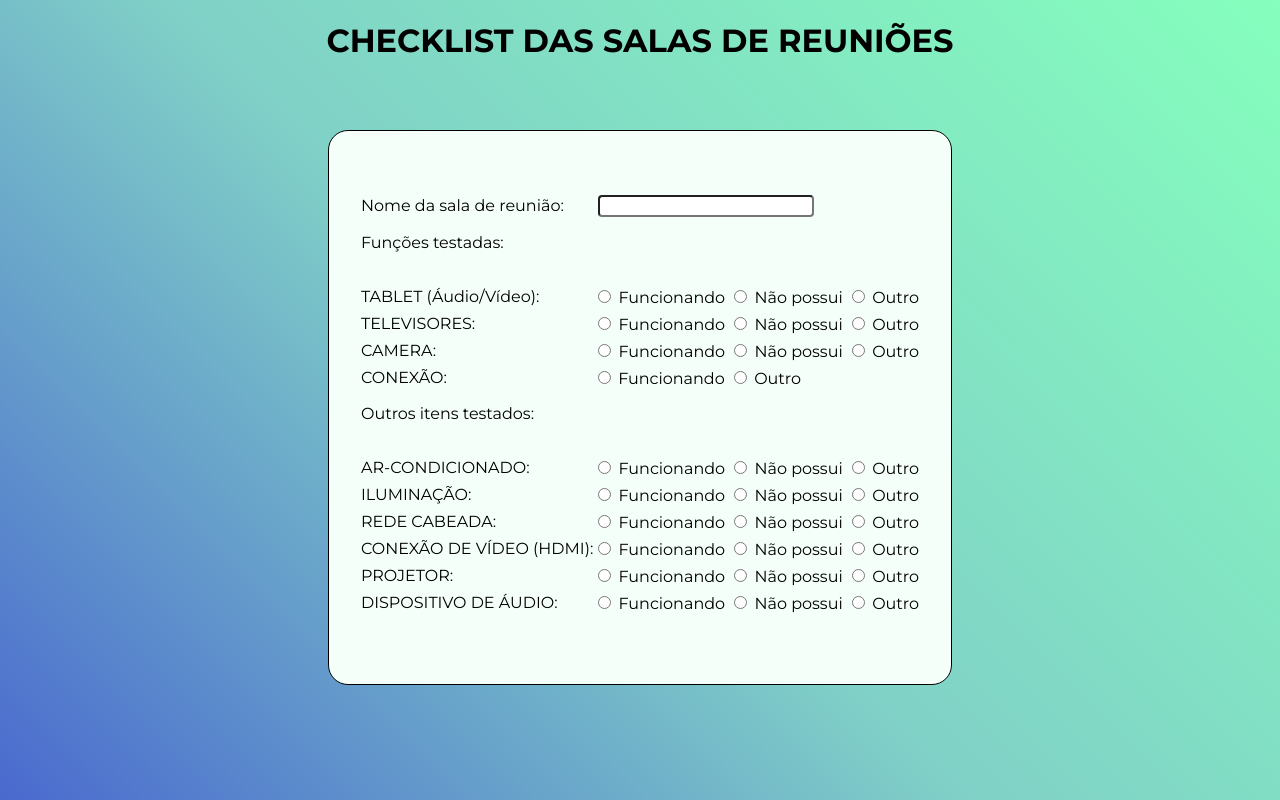
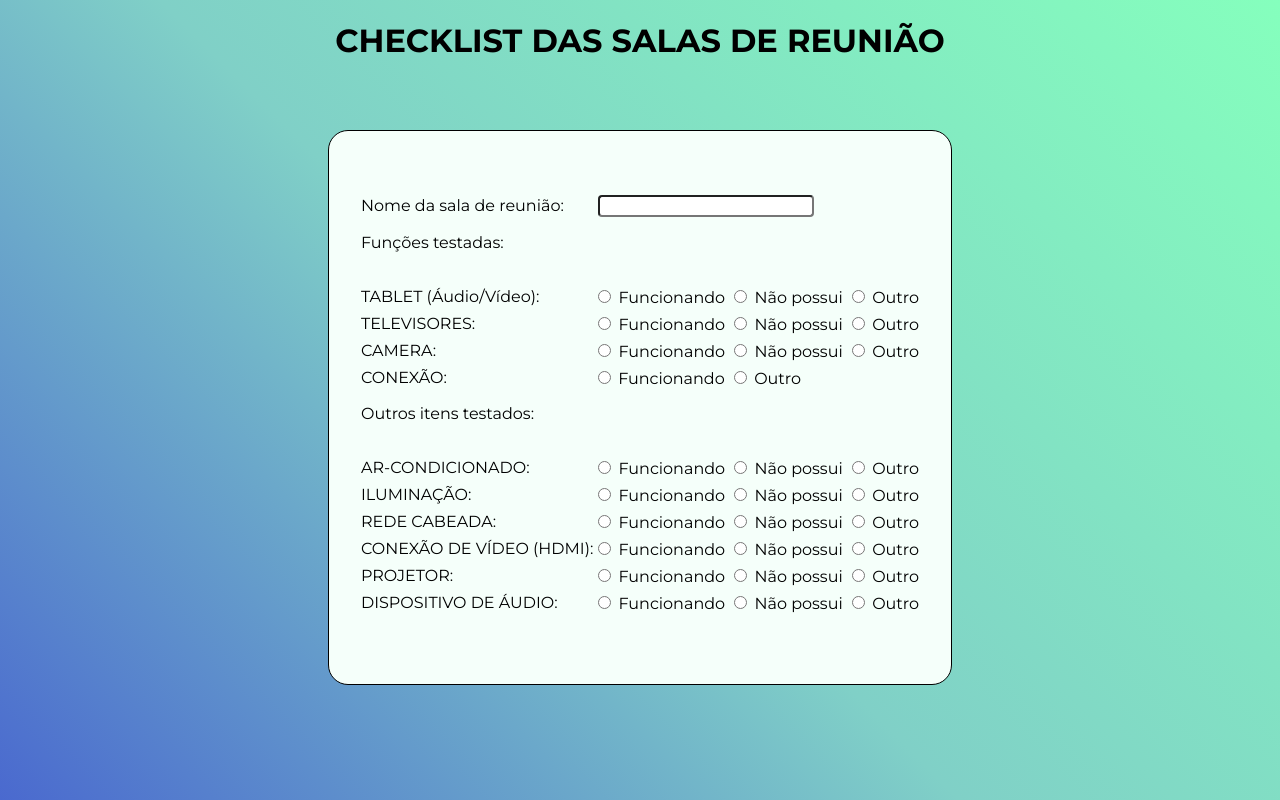
Before and after one commit to Fabricio-Willans-97/CHECKLIST--Salas-de-reuniao-, a plain HTML site: page index.html in a window 1280 px wide. Shown: the top 800 px of the page. Drawn offline with Linux system fonts and the light colour scheme.

Commit message:
index.update

```diff
--- a/index.html
+++ b/index.html
@@ -14,7 +14,7 @@
 
     <header>
         <div id="cabecalho">
-            <h1>CHECKLIST DAS SALAS DE REUNIÕES</h1>
+            <h1>CHECKLIST DAS SALAS DE REUNIÃO</h1>
         </div>
 
     </header>
```
